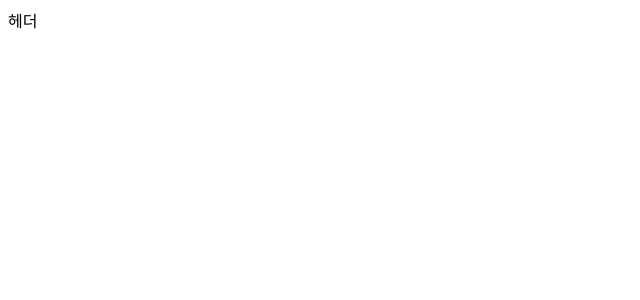
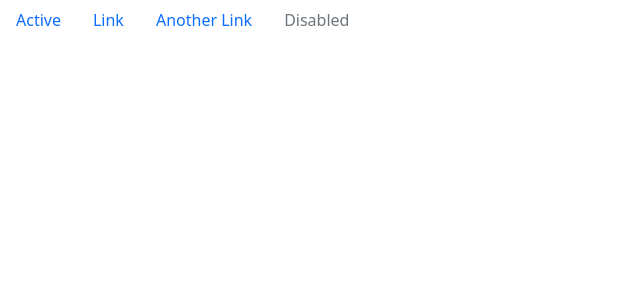
Before and after one commit to ChoiGiSung/Front-PlayGround, a Vue app in the folder vueTILProject/til-project/: page / in a window 1280 px wide. Shown: the top 300 px of the page, without its empty margins (0-640 px from the left). Built offline with nearby package versions, Linux system fonts and the light colour scheme.

Commit message:
add dependency vue bootstrap

```diff
--- a/vueTILProject/til-project/package.json
+++ b/vueTILProject/til-project/package.json
@@ -8,8 +8,10 @@
     "lint": "vue-cli-service lint"
   },
   "dependencies": {
+    "bootstrap": "^5.2.1",
+    "bootstrap-vue": "^2.22.0",
     "core-js": "^3.8.3",
-    "vue": "^2.6.14"
+    "vue": "^2.7.10"
   },
   "devDependencies": {
     "@babel/core": "^7.12.16",
--- a/vueTILProject/til-project/src/components/HeaderView.vue
+++ b/vueTILProject/til-project/src/components/HeaderView.vue
@@ -1,5 +1,12 @@
 <template>
-  <div>헤더</div>
+  <div>
+  <b-nav>
+    <b-nav-item active>Active</b-nav-item>
+    <b-nav-item>Link</b-nav-item>
+    <b-nav-item>Another Link</b-nav-item>
+    <b-nav-item disabled>Disabled</b-nav-item>
+  </b-nav>
+</div>
 </template>
 
 <script>
```
Also changed, not shown: vueTILProject/til-project/src/main.js (+8 -0 lines), 1 other file (tests, documents, lock files or other folders).
